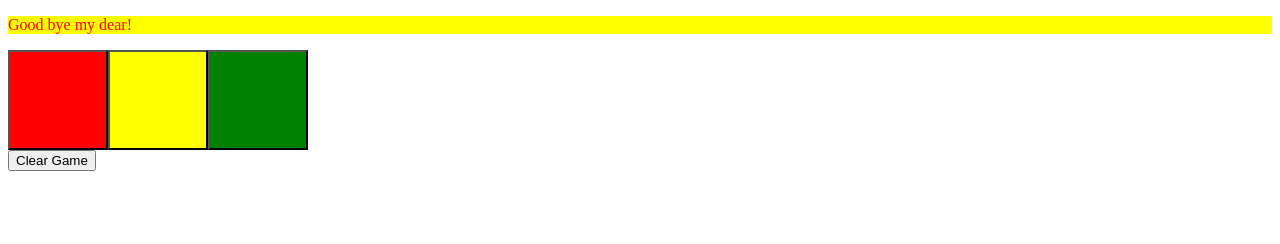
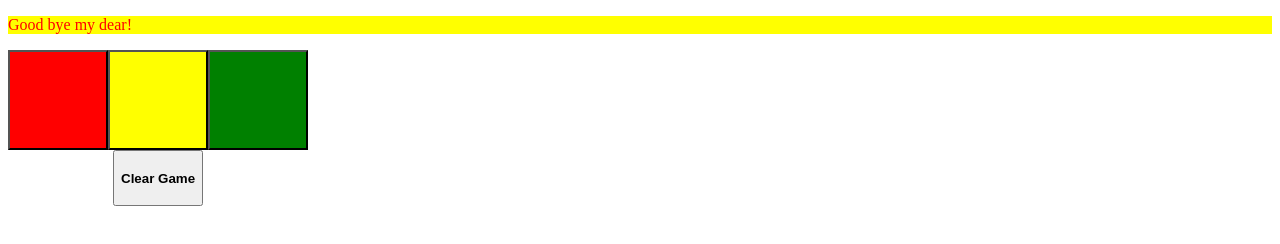
Before and after one commit to mmsabbir1/Rock-paper-scissors, a website: page index.html in a window 1280 px wide. Drawn offline with Linux system fonts and the light colour scheme.

Commit message:
First Commit

```diff
--- a/index.html
+++ b/index.html
@@ -20,7 +20,10 @@
   <button class="colorSquare" id="green" style="height: 100px; width: 100px;
   background-color: green; " value="green"></button>
   </div>
-  <button id="clear-game">Clear Game</button>
+  <div style="display: flex; margin-left: 105px; ">
+    <button id="clear-game"><h4>Clear  Game </h4></button>
+  </div>
+
 
   <script src="script.js"></script>
 </body>
```
